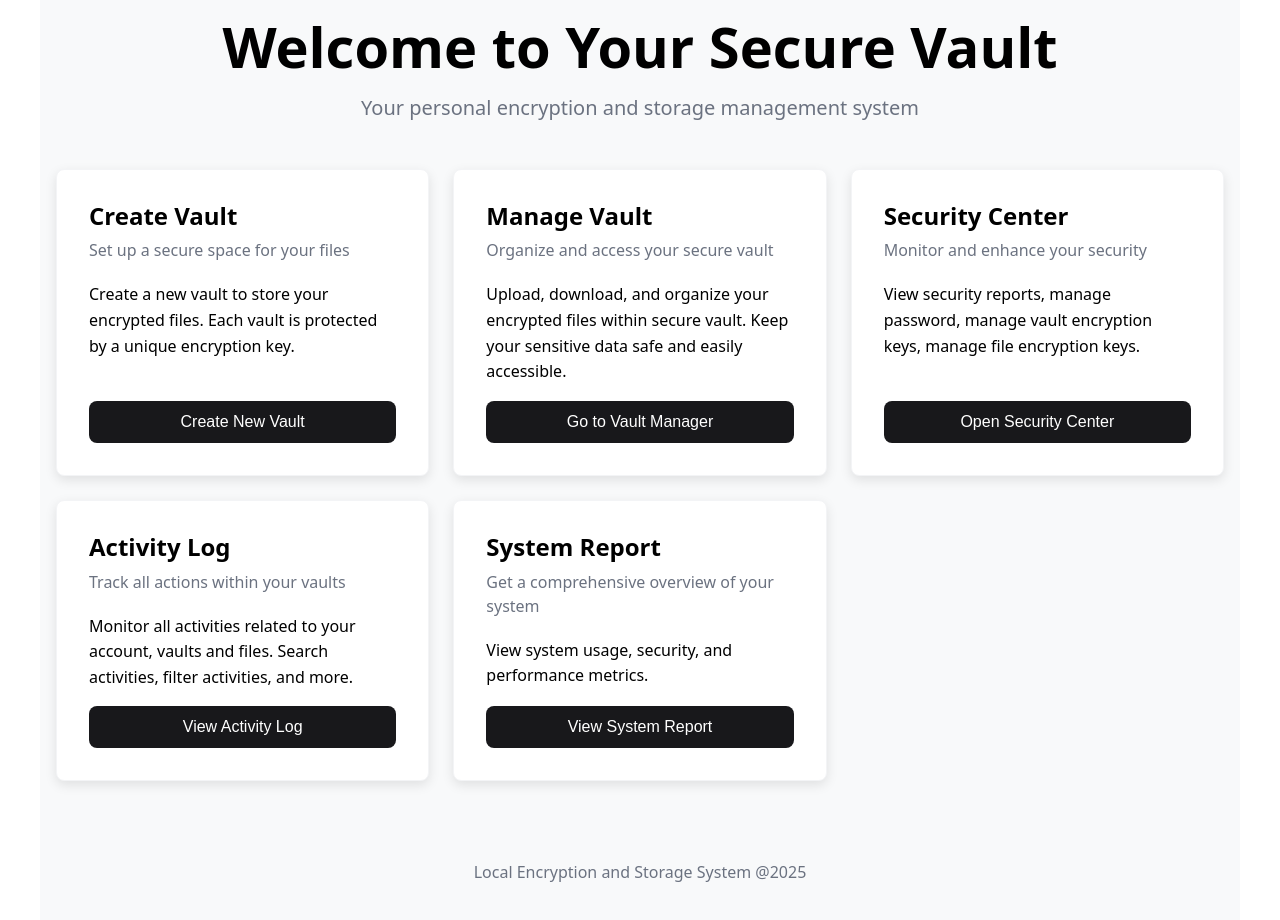
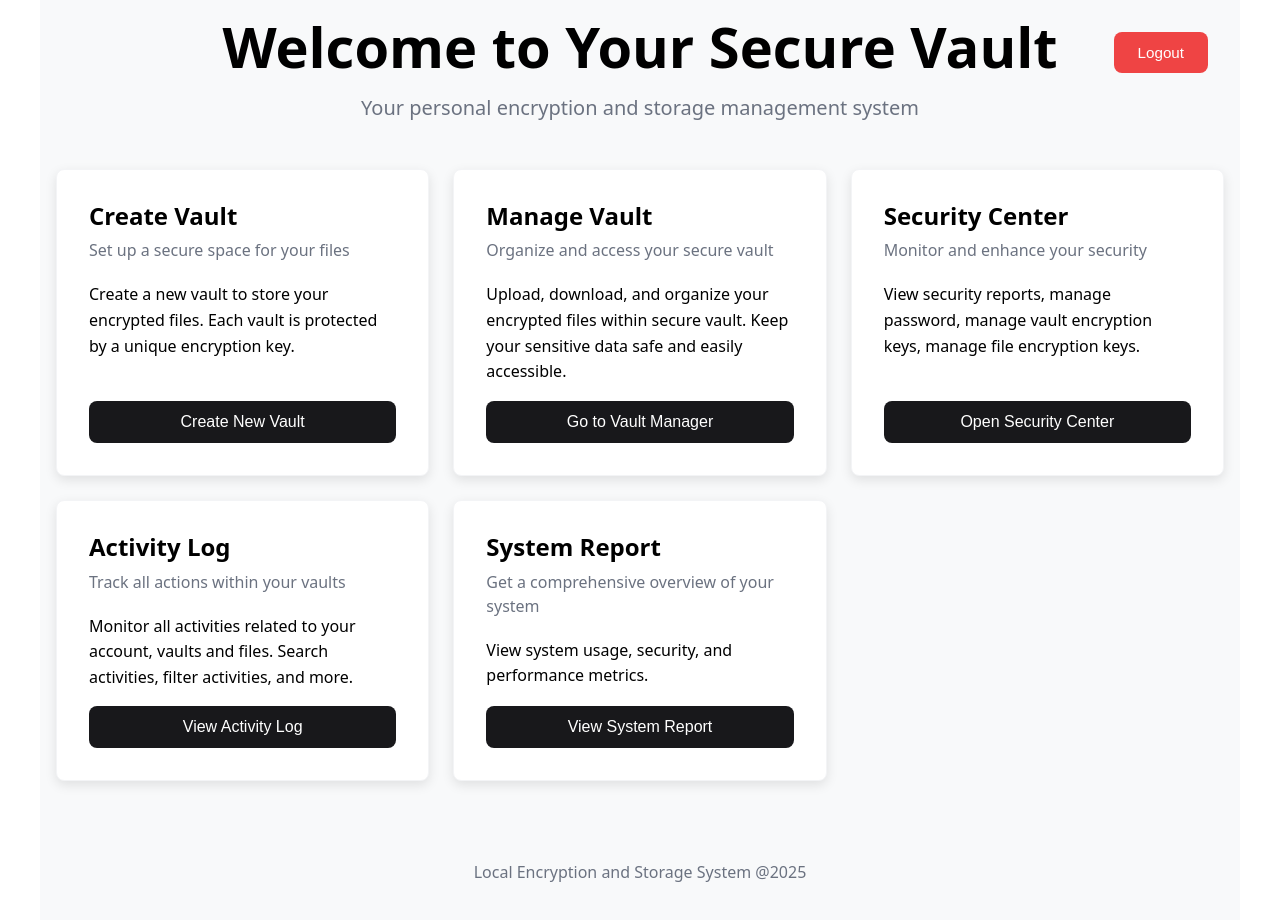
Before and after one commit to njoroofficial/Local_Encryption_System, a React (Create React App) app: page /welcome-page in a window 1280 px wide. Shown: the top 920 px of the page. Built offline with nearby package versions, Linux system fonts and the light colour scheme; no server answers; sample sign-in values are in the browser's storage; a web font is replaced by a local one.

Commit message:
Final Logout Button

```diff
--- a/src/components/pages/WelcomePage.jsx
+++ b/src/components/pages/WelcomePage.jsx
@@ -1,10 +1,18 @@
 import React from "react";
 import FeatureCard from "../features/FeatureCard";
 import { features } from "../../data/featureData";
+import { logout } from "../../services/api";
+import { useNavigate } from "react-router-dom";
 import "../../styles/main.css";
 
 function WelcomePage() {
   const currentYear = new Date().getFullYear();
+  const navigate = useNavigate();
+
+  const handleLogout = () => {
+    logout();
+    navigate("/");
+  };
 
   return (
     <div className="container">
@@ -13,6 +21,9 @@ function WelcomePage() {
         <p className="header-description">
           Your personal encryption and storage management system
         </p>
+        <button onClick={handleLogout} className="logout-button">
+          Logout
+        </button>
       </header>
       <main className="features-grid">
         {features.map((feature, index) => (
--- a/src/styles/main.css
+++ b/src/styles/main.css
@@ -389,6 +389,9 @@ body {
   color: white;
   margin-left: 1rem;
   align-self: flex-start;
+  position: absolute;
+  top: 1rem;
+  right: 1rem;
 }
 
 .logout-button:hover {
```
